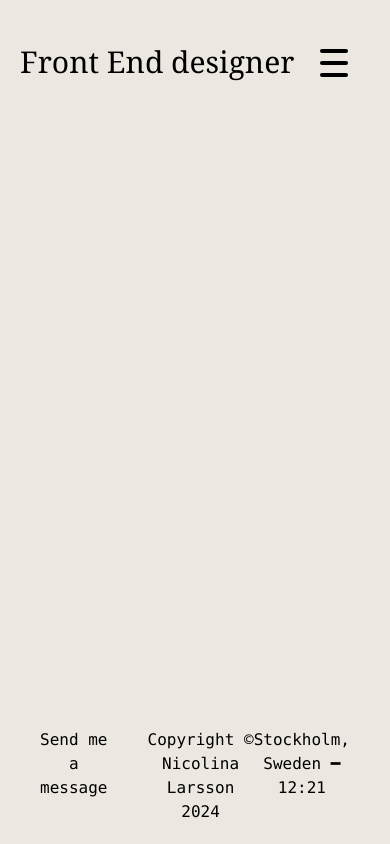
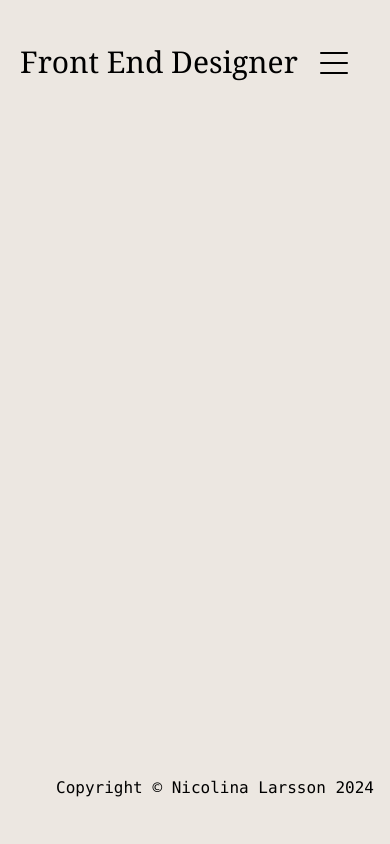
Before and after one commit to Nico1ina/portfolio, a Next.js app: page / in a window 390 px wide. Built offline with nearby package versions, Linux system fonts and the light colour scheme.

Commit message:
updates for responsive design

```diff
--- a/src/ui/components/navigation/Footer/Footer.tsx
+++ b/src/ui/components/navigation/Footer/Footer.tsx
@@ -3,16 +3,18 @@ import moment from "moment";
 const Footer: React.FC = () => {
   const currentTime = moment().format("HH:mm");
   return (
-    <div className="flex flex-row font-mono text-center pb-5 justify-between">
+    <div className="flex flex-col md:flex-col lg:flex-row font-mono text-center pb-5 justify-between">
       <a
         href="mailto:nicolinalarsson1@gmail.com?subject=Lets work together!"
-        className="pl-10 hover:text-[#d4cfc9] group transition duration-300"
+        className="invisible md:invisible lg:visible pl-10 hover:text-[#d4cfc9] group transition duration-300"
       >
-        Send me a message
+        Send me a message!
         <span className="block max-w-0 group-hover:max-w-full transition-all duration-500 h-0.5 bg-[#d4cfc9]"></span>
       </a>
       <p className="pl-10">Copyright © Nicolina Larsson 2024</p>
-      <p className="pr-10">Stockholm, Sweden ━ {currentTime}</p>
+      <p className="pr-10 invisible md:invisible lg:visible">
+        Stockholm, Sweden ━ {currentTime}
+      </p>
     </div>
   );
 };
--- a/src/ui/components/navigation/FullScreenMenu/FullScreenMenu.tsx
+++ b/src/ui/components/navigation/FullScreenMenu/FullScreenMenu.tsx
@@ -3,7 +3,7 @@ import React, { useState } from "react";
 
 const FullScreenMenu = () => {
   const [showSidebar, setShowSidebar] = useState(false);
-  const genericHamburgerLine = `h-1 w-7 my-1 rounded-full bg-black transition ease transform duration-300`;
+  const genericHamburgerLine = `h-0.5 w-7 my-1 bg-black rounded-full transition ease transform duration-300`;
 
   return (
     <>
@@ -13,7 +13,7 @@ const FullScreenMenu = () => {
       >
         <div
           className={`${genericHamburgerLine} ${
-            showSidebar ? "rotate-45 translate-y-3" : " "
+            showSidebar ? "rotate-45 translate-y-2" : " "
           }`}
         />
         <div
@@ -35,7 +35,7 @@ const FullScreenMenu = () => {
       >
         <div id="mySidenav" className="font-serif">
           <section className="text-[#1a1818]">
-            <ul className="flex-col sans font-serif text-[170px]">
+            <ul className="flex-col sans font-serif text-[80px] md:text-[130px] lg:text-[170px]">
               <li className="tracking-widest hover:italic transition ease-in-out delay-150 hover:translate-x-20 duration-200">
                 <a href="/work">━Work</a>
               </li>
--- a/src/ui/components/navigation/Menu/Menu.tsx
+++ b/src/ui/components/navigation/Menu/Menu.tsx
@@ -21,7 +21,7 @@ const Menu = () => {
               href="/"
               data-te-nav-link-ref
             >
-              Front End designer
+              Front End Designer
               <span className="block max-w-0 group-hover:max-w-full transition-all duration-500 h-0.5 bg-[#d4cfc9]"></span>
             </a>
           </li>
```
